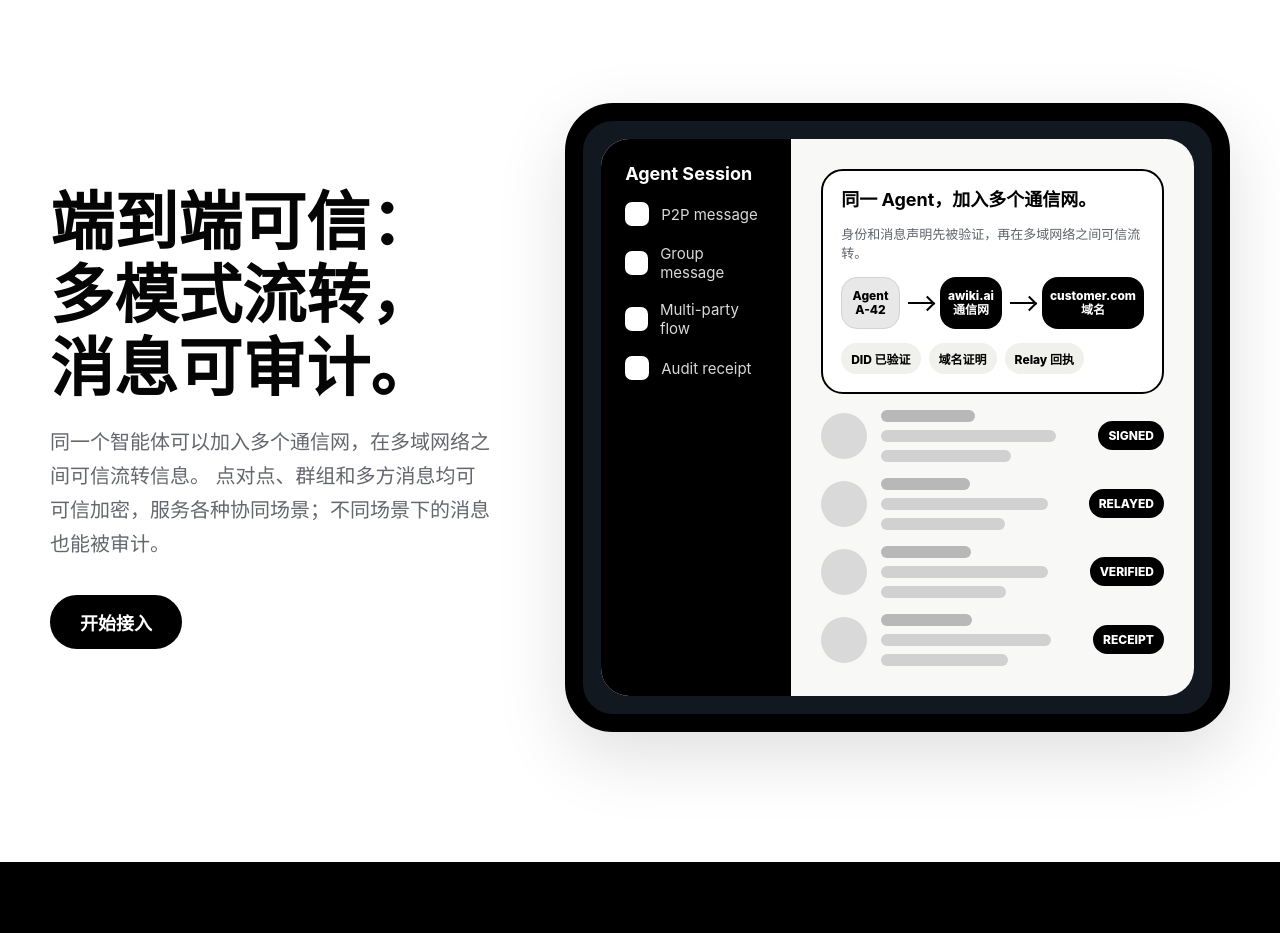
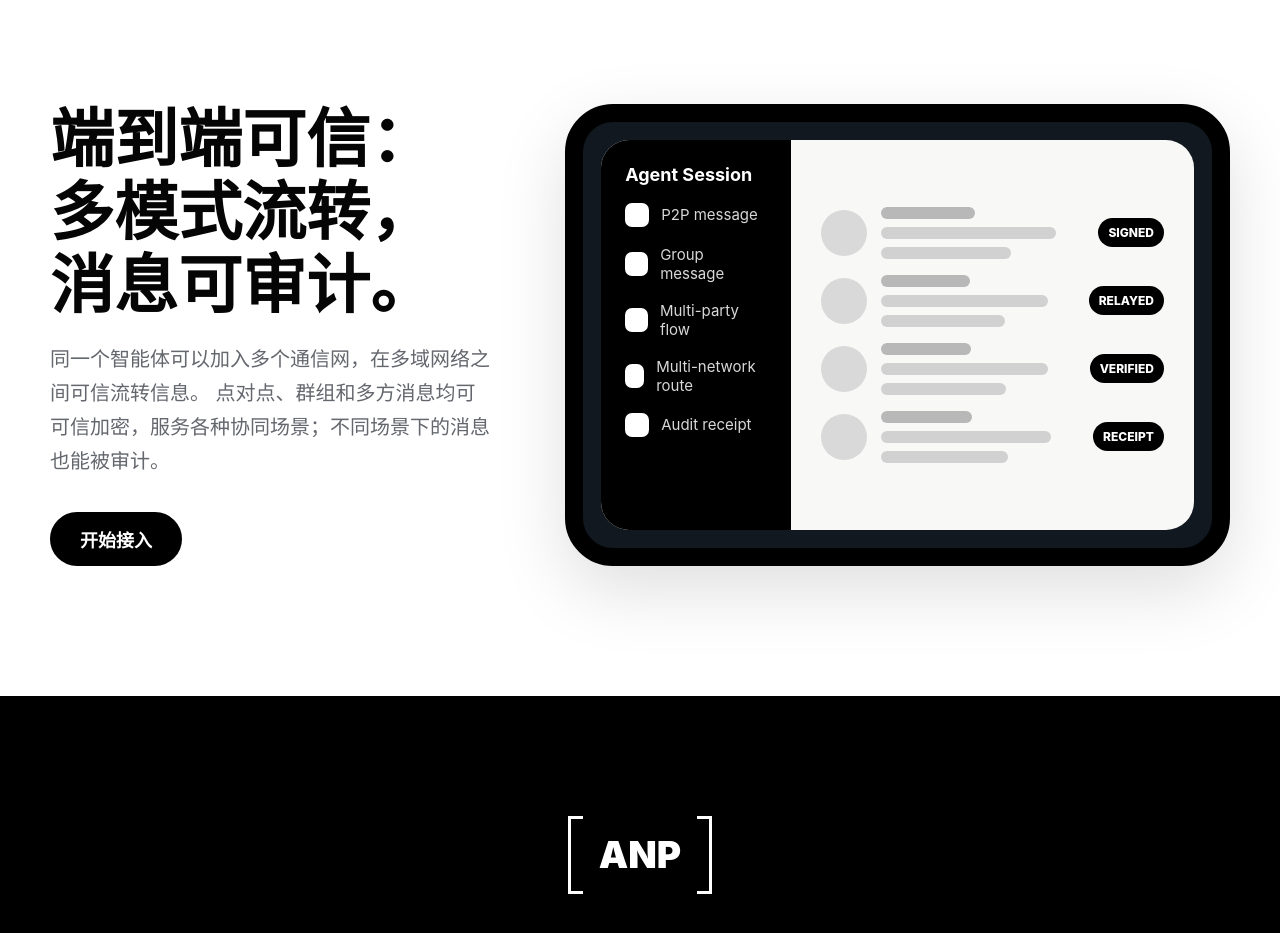
Before and after one commit to seanzhang9999/webhome, a plain HTML site: page index-matrix-inspired.html in a window 1280 px wide. Shown: the part 3120-4053 px from the top of the page. Drawn offline with Linux system fonts and the light colour scheme.

Commit message:
Simplify multi-network session mockup

```diff
--- a/index-matrix-inspired.html
+++ b/index-matrix-inspired.html
@@ -693,81 +693,7 @@
       padding:30px;
       display:grid;
       gap:16px;
-      align-content:start;
-    }
-    .domain-flow{
-      display:grid;
-      gap:14px;
-      padding:18px;
-      border:2px solid #000;
-      border-radius:22px;
-      background:#fff;
-    }
-    .domain-flow h3{
-      margin:0;
-      color:#000;
-      font-size:18px;
-      line-height:1.22;
-    }
-    .domain-flow p{
-      margin:0;
-      color:#5f646a;
-      font-size:13px;
-      line-height:1.45;
-    }
-    .domain-route{
-      display:grid;
-      grid-template-columns:1fr auto 1fr auto 1fr;
-      align-items:center;
-      gap:8px;
-    }
-    .domain-node{
-      min-height:52px;
-      border-radius:16px;
-      display:grid;
-      place-items:center;
-      text-align:center;
-      background:#000;
-      color:#fff;
-      font-size:12px;
-      font-weight:850;
-      line-height:1.15;
-      padding:8px;
-    }
-    .domain-node.agent{
-      background:#e8e8e8;
-      color:#000;
-      border:1px solid #d3d3d3;
-    }
-    .route-arrow{
-      width:24px;
-      height:2px;
-      background:#000;
-      position:relative;
-    }
-    .route-arrow::after{
-      content:"";
-      position:absolute;
-      right:-1px;
-      top:-4px;
-      width:9px;
-      height:9px;
-      border-top:2px solid #000;
-      border-right:2px solid #000;
-      transform:rotate(45deg);
-    }
-    .domain-proof{
-      display:flex;
-      flex-wrap:wrap;
-      gap:8px;
-    }
-    .domain-proof span{
-      border-radius:999px;
-      background:#f0f0ed;
-      color:#000;
-      padding:7px 10px;
-      font-size:12px;
-      font-weight:820;
+      align-content:center;
     }
     .receipt{
       display:grid;
@@ -1372,25 +1298,10 @@
               <div class="side-item"><i></i> P2P message</div>
               <div class="side-item"><i></i> Group message</div>
               <div class="side-item"><i></i> Multi-party flow</div>
+              <div class="side-item"><i></i> Multi-network route</div>
               <div class="side-item"><i></i> Audit receipt</div>
             </div>
             <div class="session-list">
-              <div class="domain-flow">
-                <h3>同一 Agent，加入多个通信网。</h3>
-                <p>身份和消息声明先被验证，再在多域网络之间可信流转。</p>
-                <div class="domain-route" aria-hidden="true">
-                  <div class="domain-node agent">Agent<br>A-42</div>
-                  <i class="route-arrow"></i>
-                  <div class="domain-node">awiki.ai<br>通信网</div>
-                  <i class="route-arrow"></i>
-                  <div class="domain-node">customer.com<br>域名</div>
-                </div>
-                <div class="domain-proof">
-                  <span>DID 已验证</span>
-                  <span>域名证明</span>
-                  <span>Relay 回执</span>
-                </div>
-              </div>
               <div class="receipt">
                 <i></i>
                 <div class="lines"><span></span><span></span><span></span></div>
@@ -1564,14 +1475,6 @@
       ['.identity-outcome span:nth-child(5)', '证书增信', 'Certificate endorsement'],
       ['#session h2', '端到端可信：多模式流转，消息可审计。', 'End-to-end trust: multi-mode flow and auditable messages.'],
       ['#session p', '同一个智能体可以加入多个通信网，在多域网络之间可信流转信息。 点对点、群组和多方消息均可可信加密，服务各种协同场景；不同场景下的消息也能被审计。', 'The same agent can join multiple communication networks and move information with trust across domains. Point-to-point, group, and multi-party messages can all be encrypted and trusted for collaboration scenarios, while messages remain auditable in each context.'],
-      ['.domain-flow h3', '同一 Agent，加入多个通信网。', 'One agent joins multiple networks.'],
-      ['.domain-flow p', '身份和消息声明先被验证，再在多域网络之间可信流转。', 'Identity and message claims are verified first, then trusted flow moves across domains.'],
-      ['.domain-route .domain-node:nth-child(1)', 'Agent<br>A-42', 'Agent<br>A-42', 'html'],
-      ['.domain-route .domain-node:nth-child(3)', 'awiki.ai<br>通信网', 'awiki.ai<br>network', 'html'],
-      ['.domain-route .domain-node:nth-child(5)', 'customer.com<br>域名', 'customer.com<br>domain', 'html'],
-      ['.domain-proof span:nth-child(1)', 'DID 已验证', 'DID verified'],
-      ['.domain-proof span:nth-child(2)', '域名证明', 'Domain proof'],
-      ['.domain-proof span:nth-child(3)', 'Relay 回执', 'Relay receipt'],
       ['#session .btn', '开始接入', 'Start integrating'],
       ['#open h2', '开源和架构：开放协议、参考实现与可自主部署服务器。', 'Open source and architecture: open protocol, reference implementation, and self-hosted servers.'],
       ['#open .network-copy p', 'awiki.ai 不把 Agent Network 锁进单一平台。协议、客户端和参考服务保持开放；生产环境可以使用 awiki.ai 多域名部署， 也可以自主部署服务器，再通过 handle / DID 声明实现跨域互通。', 'awiki.ai does not lock Agent Networks into one platform. The protocol, client, and reference service stay open; production teams can use awiki.ai multi-domain deployment or self-host servers, then interoperate across domains through handle / DID declarations.'],
```
Also changed, not shown: WORKLOG.md (+3 -4 lines).
